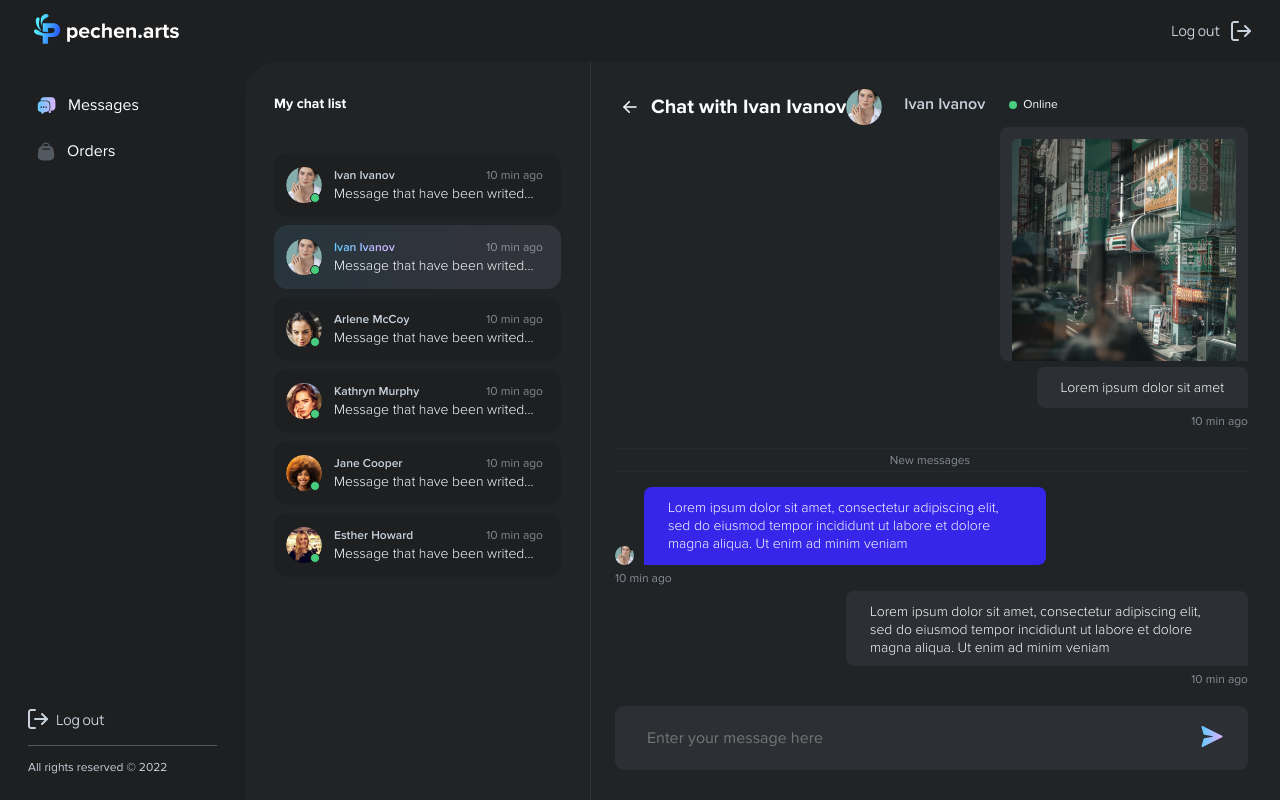
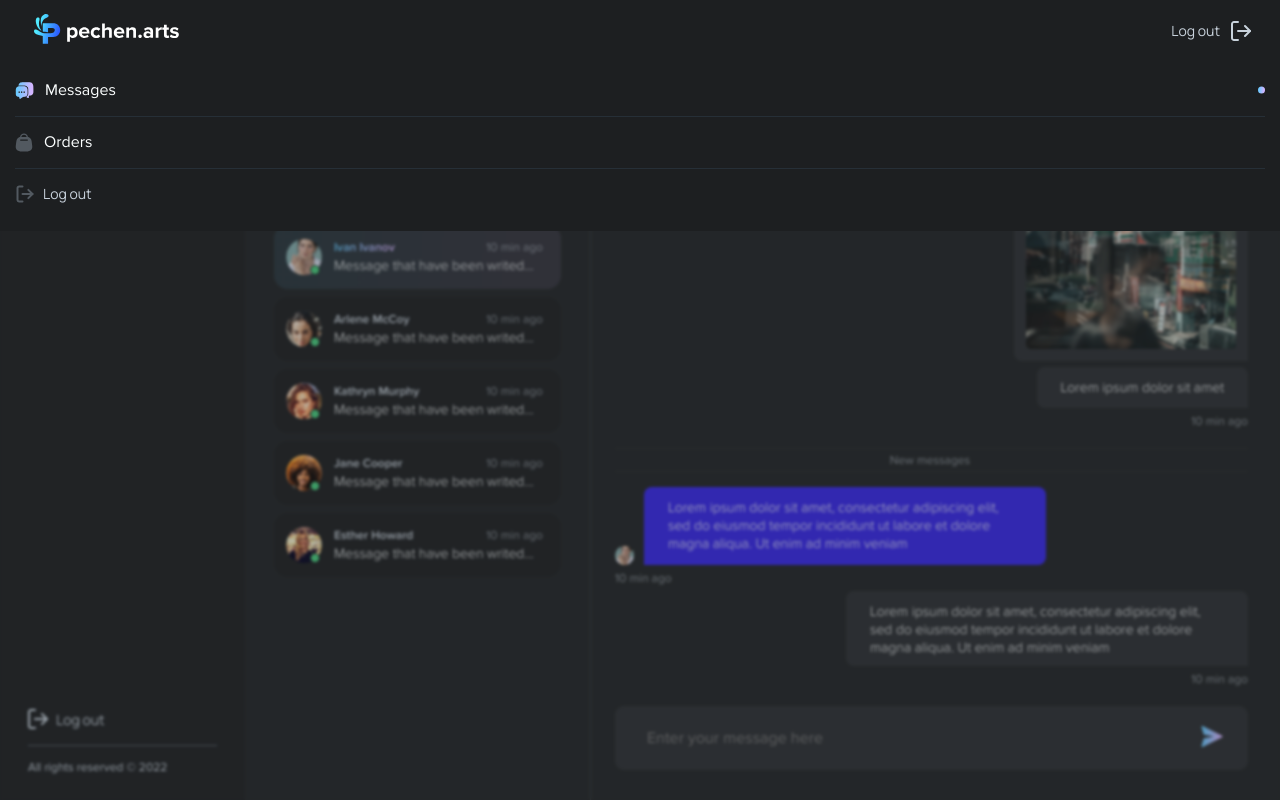
Before and after one commit to Vlas1d/ARTIST-NFT, a website: page src/personal-cabinet.html in a window 1280 px wide. Drawn offline with nearby package versions, Linux system fonts and the light colour scheme; files that its build step writes are made by us from their sources; files whose address does not match are found by name.

Commit message:
Added sidemenu, tested on Pixel Perfect, improved button interaction and improved layout

```diff
--- a/src/personal-cabinet.html
+++ b/src/personal-cabinet.html
@@ -36,6 +36,34 @@
                 <span></span>
                 <span></span>
             </div>
+        </div>
+
+        <div class="sidemenu">
+            <ul class="sidemenu__list">
+                <li class="sidemenu__list-item">
+                    <img src="@icons/personal-cabinet/messages.svg" alt="messages" class="sidemenu__img">
+                    <img src="@icons/personal-cabinet/messages-color.svg" alt="messages"
+                        class="aside__img-hide sidemenu__img-hide_active">
+                    Messages
+                </li>
+                <li class="sidemenu__list-item">
+                    <img src="@icons/personal-cabinet/bag.svg" alt="messages" class="sidemenu__img">
+                    <img src="@icons/personal-cabinet/bag-color.svg" alt="messages"
+                        class="aside__img-hide">
+                    Orders
+                </li>
+                <li class="sidemenu__list-item">
+                    <a href="#" class="sidemenu__exit">
+                        <svg width="20" height="20" viewBox="0 0 20 20" fill="none" xmlns="http://www.w3.org/2000/svg">
+                            <path d="M7.5 17.5H4.16667C3.72464 17.5 3.30072 17.3244 2.98816 17.0118C2.67559 16.6993 2.5 16.2754 2.5 15.8333V4.16667C2.5 3.72464 2.67559 3.30072 2.98816 2.98816C3.30072 2.67559 3.72464 2.5 4.16667 2.5H7.5" stroke="#525960" stroke-width="2" stroke-linecap="round" stroke-linejoin="round"/>
+                            <path d="M13.333 14.1663L17.4997 9.99967L13.333 5.83301" stroke="#525960" stroke-width="2" stroke-linecap="round" stroke-linejoin="round"/>
+                            <path d="M17.5 10H7.5" stroke="#525960" stroke-width="2" stroke-linecap="round" stroke-linejoin="round"/>
+                            </svg>
+
+                        Log out
+                    </a>
+                </li>
+            </ul>
         </div>
     </header>
     <section class="container">
@@ -134,11 +162,11 @@
                                     <div class="chat__msg-second-time">
                                         10 min ago
                                     </div>
-                                    <div class="chat__msg-text">
+                                    <div class="chat__msg-text chat__msg-text_hide">
                                         Lorem ipsum dolor sit amet, consectetur adipiscing elit, sed do eiusmod tempor
                                         incididunt ut labore et dolore magna aliqua. Ut enim ad minim veniam
                                     </div>
-                                    <div class="chat__msg-time">
+                                    <div class="chat__msg-time chat__msg-time_hide">
                                         10 min ago
                                     </div>
                                 </div>
--- a/src/sass/block/personal-cabinet/_chat.scss
+++ b/src/sass/block/personal-cabinet/_chat.scss
@@ -117,10 +117,11 @@
             flex-direction: column;
             gap: 8px;
         }
+        .chat__back {
+            display: flex;
+        }
         .chat__info {
-            margin-left: 5px;
             padding-left: 15px;
-            width: 97%;
             height: 78px;
             background: #212426;
             border-radius: 12px;
@@ -135,7 +136,8 @@
             &::after {
                 content: '';
                 position: absolute;
-                width: 12px;height: 12px;
+                width: 12px;
+                height: 12px;
                 border-radius: 50%;
                 border: 1px solid #212121;
                 background-color: #47cd7d;
@@ -152,20 +154,23 @@
         .chat__time {
             display: block;
         }
+        .chat__msg-second-text {
+            width: 299px;
+        }
     }
 
     &__header {
         display: flex;
     }
     &__back {
-        margin-left: 8px;
-        display: flex;
+        margin-left: 3px;
+        display: none;
         align-items: center;
         font-family: 'Proxima Nova';
         font-weight: 700;
         font-size: 20px;
         line-height: 30px;
-        color: #FCFFFF;
+        color: #fcffff;
         svg {
             margin-right: 14px;
             cursor: pointer;
@@ -231,11 +236,9 @@
         display: flex;
         flex-direction: column;
         justify-content: flex-end;
-        flex-grow: 1;
         overflow-y: scroll;
         &-wrapper {
             display: flex;
-            height: 110%;
             flex-direction: column;
             justify-content: flex-end;
         }
@@ -249,6 +252,8 @@
         border-radius: 8px 8px 0px 8px;
         background: #2c2f33;
         img {
+            width: 100%;
+            height: 100%;
             vertical-align: middle;
         }
     }
@@ -474,10 +479,8 @@
             display: none;
         }
         &__msg-img {
-            img {
-                width: 190px;
-                height: 190px;
-            }
+            width: 190px;
+            height: 190px;
         }
     }
 }
@@ -506,6 +509,39 @@
     }
     .chat {
         display: none;
+        padding: 18px 15px 28px;
+        &__info {
+        }
+        &__msg-img {
+            width: 248px;
+            height: 248px;
+        }
+        &__new-msg {
+            padding-right: 1px;
+            margin: 8px 0 15px;
+        }
+        &__msg-text_hide,
+        &__msg-time_hide {
+            display: none;
+        }
+        &__input {
+            margin-top: 27px;
+        }
+        &__input-ent {
+            height: 56px;
+            font-size: 14px;
+            line-height: 21px;
+        }
+        &__input-btn {
+            right: 11.5px;
+            svg {
+                display: block;
+                height: 20px;
+            }
+        }
+        &__msg-second-img {
+            display: block;
+        }
     }
     .chat-list {
         padding: 0;
--- a/src/sass/block/personal-cabinet/_header.scss
+++ b/src/sass/block/personal-cabinet/_header.scss
@@ -3,6 +3,8 @@
     display: flex;
     align-items: center;
     justify-content: space-between;
+    position: relative;
+    overflow: visible;
 
     &__logo {
         margin-left: 34px;
@@ -61,6 +63,75 @@
     }
 }
 
+.sidemenu {
+    position: absolute;
+    width: 100%;
+    height: 100vh;
+    top: 100%;
+    z-index: 100;
+    background: rgba(44, 47, 51, 0.31);
+    backdrop-filter: blur(1.5px);
+    &__list {
+        padding: 3px 15px 12px;
+        width: 100%;
+        background: #1d1f21;
+        &-item {
+            padding: 15px 0;
+            position: relative;
+            display: flex;
+            align-items: center;
+            font-family: 'Proxima Nova';
+            font-weight: 400;
+            font-size: 16px;
+            line-height: 21px;
+            color: #fcffff;
+            &:first-child {
+                &::after {
+                    content: '';
+                    position: absolute;
+                    top: 50%;
+                    right: 0;
+                    transform: translateY(-50%);
+                    width: 7px;
+                    height: 7px;
+                    border-radius: 50%;
+                    background: linear-gradient(94.78deg, #68C9FF 9.27%, #D1B5FF 84.06%);
+                }
+            }
+            &:not(&:first-child) {
+                border-top: 1px solid #262f37;
+            }
+        }
+    }
+
+    &__img {
+        margin-right: 11px;
+        &-hide {
+            position: absolute;
+            left: 0;
+            opacity: 0;
+            transition: all 0.2s;
+            &_active {
+                opacity: 1 !important;
+            }
+        }
+    }
+
+    &__exit {
+        display: flex;
+        align-items: center;
+        font-family: 'Manrope';
+        font-weight: 400;
+        font-size: 14px;
+        line-height: 19px;
+        color: #C8D2DC;
+        text-decoration: none;
+        svg {
+            margin-right: 8px;
+        }
+    }
+}
+
 @media (max-width: 768px) {
     .header {
         &__logo {
```
